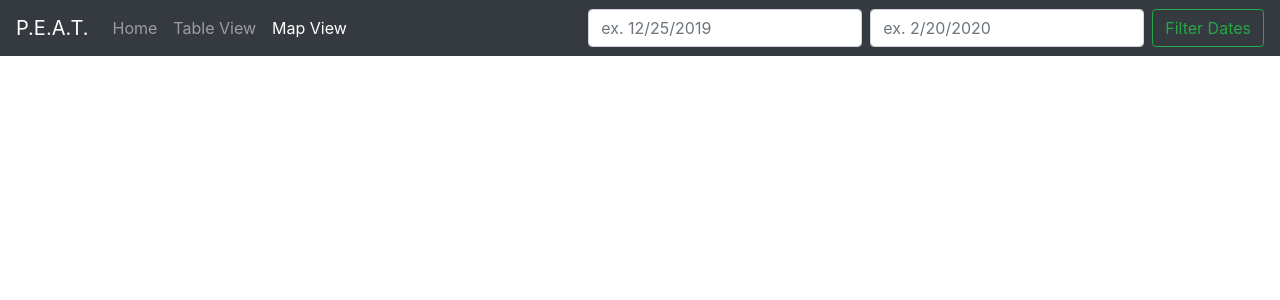
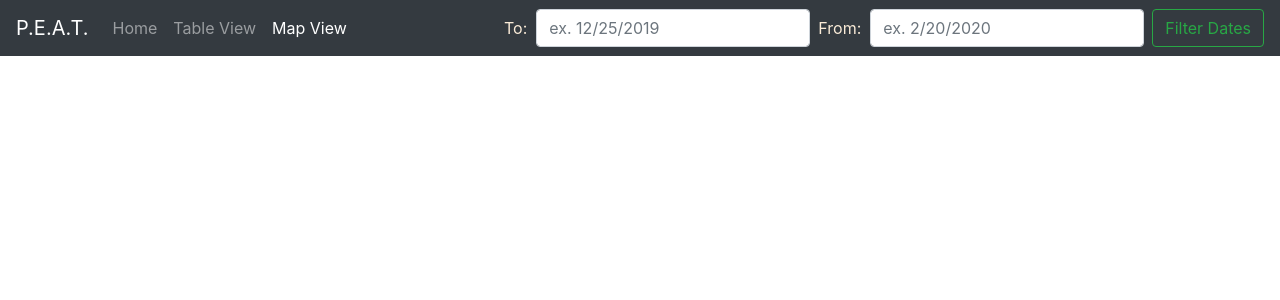
Before and after one commit to SophiaMVaughn/Pollution-CSC4996, a Flask app: template templates/MapPage.html in a window 1280 px wide. Shown: the top 300 px of the page. Run offline with Flask 2, Linux system fonts and the light colour scheme; the template is opened without the code that fills it, so the values that code supplies are empty; some libraries are stand-ins or nearby versions.

Commit message:
added from and to, to map page as well as a hopeful fix to loading times

```diff
--- a/app.py
+++ b/app.py
@@ -28,7 +28,6 @@ errorColl = db.errors
 app.config['GOOGLEMAPS_KEY'] = "AIzaSyAhbiUH3iU1LV0t_IxCG0ashGNEjgNoYRI"
 GoogleMaps(app)
 Bootstrap(app)
-
 
 def populate():
 
@@ -113,6 +112,9 @@ def populate():
             collection.delete_one(dbTempDateDel)
     return(final)
 
+#calling the initial populate function from before the user even enters the page so itll do all of the heavy lifting the second the web application runs on the server
+initial = populate()
+
 #filtered date function complete now do a sorted date function
 def filterDate(a, b):
     #check date formatting
@@ -154,7 +156,6 @@ def home():
 
 @app.route("/home")
 def front():
-    load = populate()
     return render_template('home.html')
 
 @app.route("/TablePage", methods=['GET', 'POST'])
--- a/templates/MapPage.html
+++ b/templates/MapPage.html
@@ -24,7 +24,7 @@
   <button class="navbar-toggler" type="button" data-toggle="collapse" data-target="#navbarText" aria-controls="navbarText" aria-expanded="false" aria-label="Toggle navigation">
     <span class="navbar-toggler-icon"></span>
   </button>
-    <!-- add a date filter to the navbar -->
+
   <div class="collapse navbar-collapse" id="navbarText">
     <ul class="navbar-nav mr-auto">
       <li class="nav-item">
@@ -38,7 +38,9 @@
       </li>
     </ul>
     <form class="form-inline" action="{{ url_for('filteredMap') }}">
+        <a style="color: antiquewhite">To: &nbsp;</a>
         <input class="form-control mr-sm-2" type="text" placeholder="ex. 12/25/2019" aria-label="startDate" name="startDate">
+        <a style="color: antiquewhite">From: &nbsp;</a>
         <input class="form-control mr-sm-2" type="text" placeholder="ex. 2/20/2020" aria-label="endDate" name="endDate">
         <button class="btn btn-outline-success my-2 my-sm-0" type="submit">Filter Dates</button>
     </form>
```
